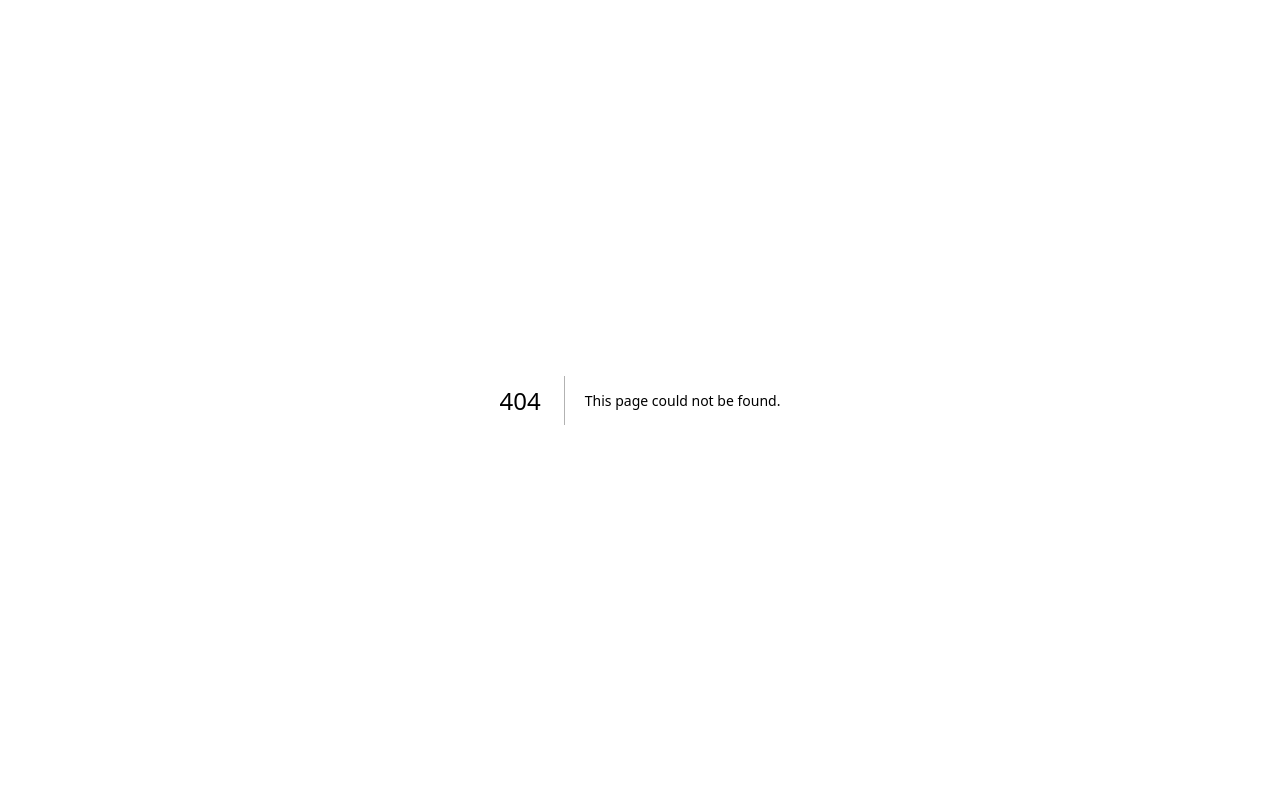
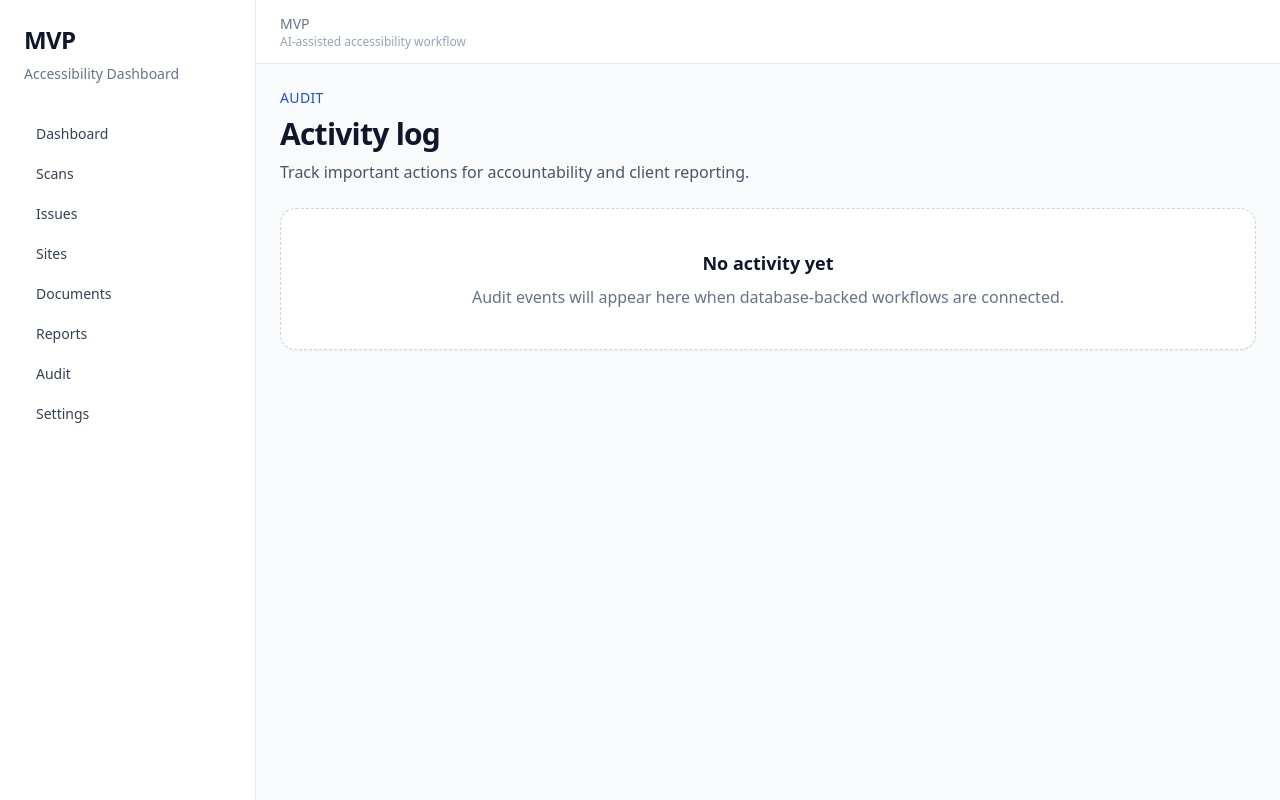
Before and after one commit to AltaerAgency/MVP, a Next.js app: page /audit in a window 1280 px wide. Before the commit this address had no page. Built offline with nearby package versions, Linux system fonts and the light colour scheme.

Commit message:
Add audit page

```diff
--- /dev/null
+++ b/src/app/(dashboard)/audit/page.tsx
@@ -0,0 +1,15 @@
+export default function AuditPage() {
+  return (
+    <div className="space-y-6">
+      <div>
+        <p className="text-sm font-medium uppercase tracking-wide text-blue-700">Audit</p>
+        <h1 className="mt-2 text-3xl font-bold tracking-tight text-slate-900">Activity log</h1>
+        <p className="mt-2 text-slate-600">Track important actions for accountability and client reporting.</p>
+      </div>
+      <div className="rounded-2xl border border-dashed border-slate-300 bg-white p-10 text-center shadow-sm">
+        <h2 className="text-lg font-semibold text-slate-900">No activity yet</h2>
+        <p className="mt-2 text-slate-500">Audit events will appear here when database-backed workflows are connected.</p>
+      </div>
+    </div>
+  );
+}
```
